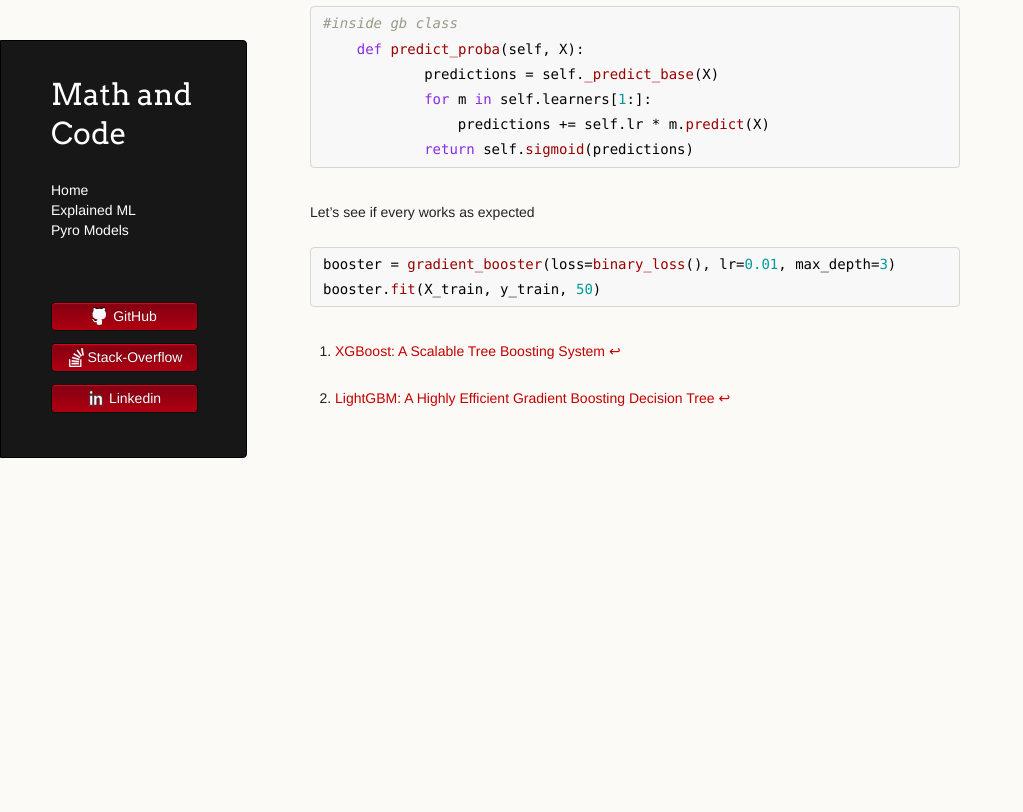
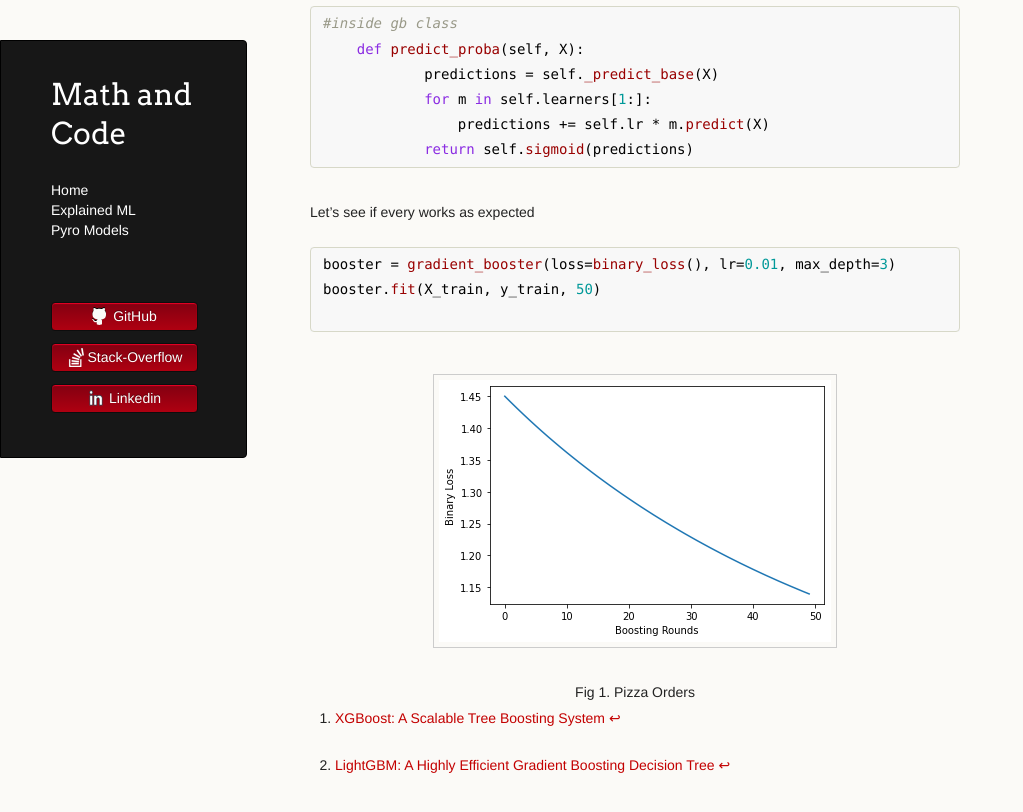
Before and after one commit to LemonPy29/LemonPy29.github.io, a Jekyll site: the page built from explained-ml/gradient-boosting.md, in a window 1280 px wide and 900 px high, scrolled down 4950 px. Shown: the top 812 px of the window, without its empty margins (0-1023 px from the left). Built offline with Jekyll 4.4.1, drawn with Linux system fonts in a browser that asks for light colours; nearby versions of some CDN libraries; the repository's description, which GitHub fills in, is left out; before the commit the page ends 5484 px from its top, so only the background shows below that.

Commit message:
Update gradient-boosting.md

````diff
--- a/explained-ml/gradient-boosting.md
+++ b/explained-ml/gradient-boosting.md
@@ -183,8 +183,12 @@ Let's see if every works as expected
 ```python
 booster = gradient_booster(loss=binary_loss(), lr=0.01, max_depth=3)
 booster.fit(X_train, y_train, 50)
+
 ```
-
+<figure>
+   <img src="img/gb-loss.png"/>
+   <figcaption>Fig 1. Pizza Orders</figcaption>
+</figure>
 
 
 [^1]: [XGBoost: A Scalable Tree Boosting System](https://arxiv.org/abs/1603.02754)
````
